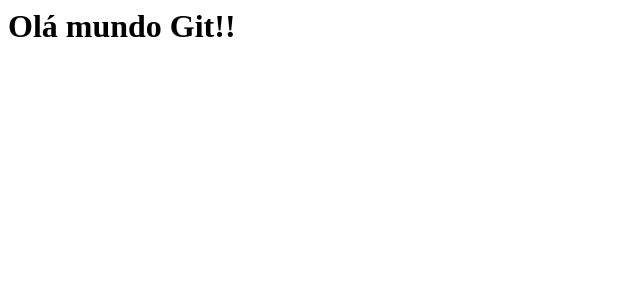
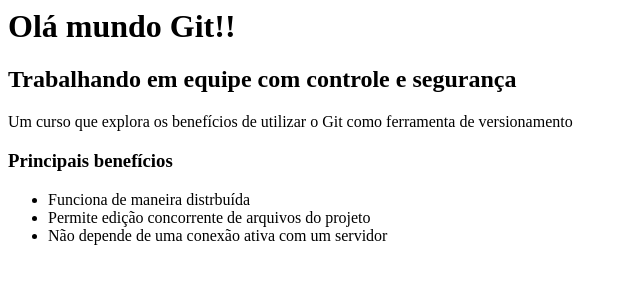
Before and after one commit to HugoNCastro/CursoDeGit, a plain HTML site: page index.html in a window 1280 px wide. Shown: the whole page, without its empty margins (0-640 px from the left). Drawn offline with Linux system fonts and the light colour scheme.

Commit message:
Adicionando novos textos na página

```diff
--- a/index.html
+++ b/index.html
@@ -4,6 +4,16 @@
 		<h1>
 			Olá mundo Git!!
 		</h1>
+		<h2>Trabalhando em equipe com controle e segurança</h2>
+
+		<p>Um curso que explora os benefícios de utilizar o Git como ferramenta de versionamento</p>
+
+		<h3>Principais benefícios</h3>
+		<ul>
+			<li>Funciona de maneira distrbuída</li>
+			<li>Permite edição concorrente de arquivos do projeto</li>
+			<li>Não depende de uma conexão ativa com um servidor</li>
+		</ul>
 	</body>
 </head>
 </html>
```
